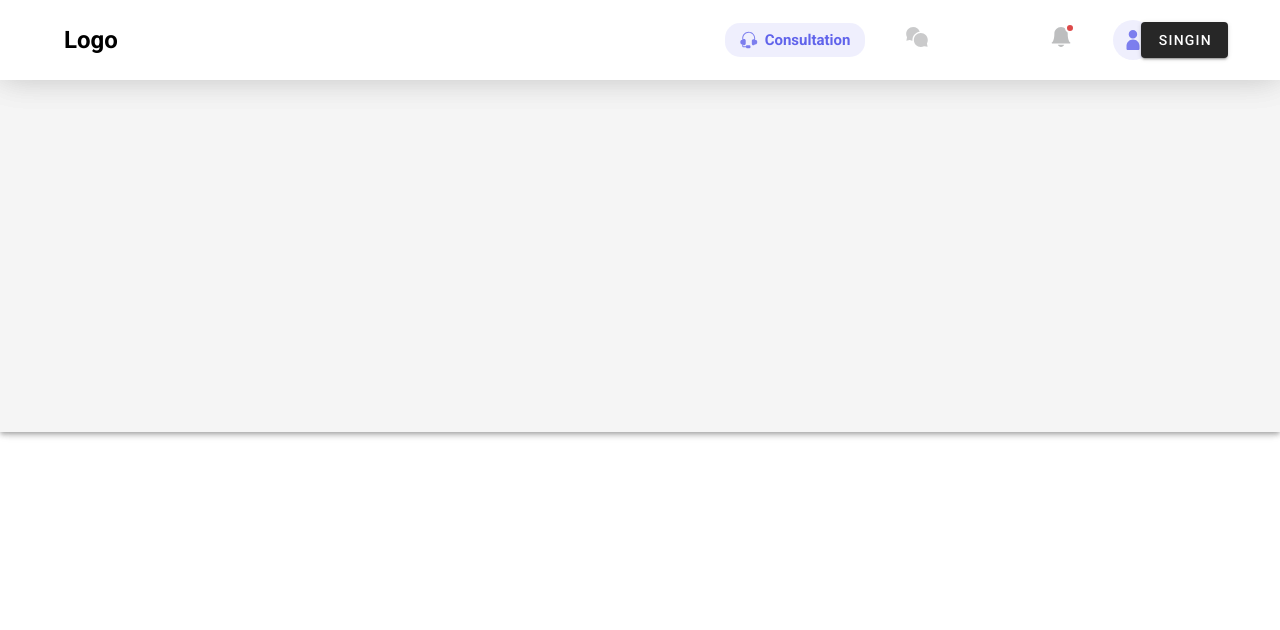
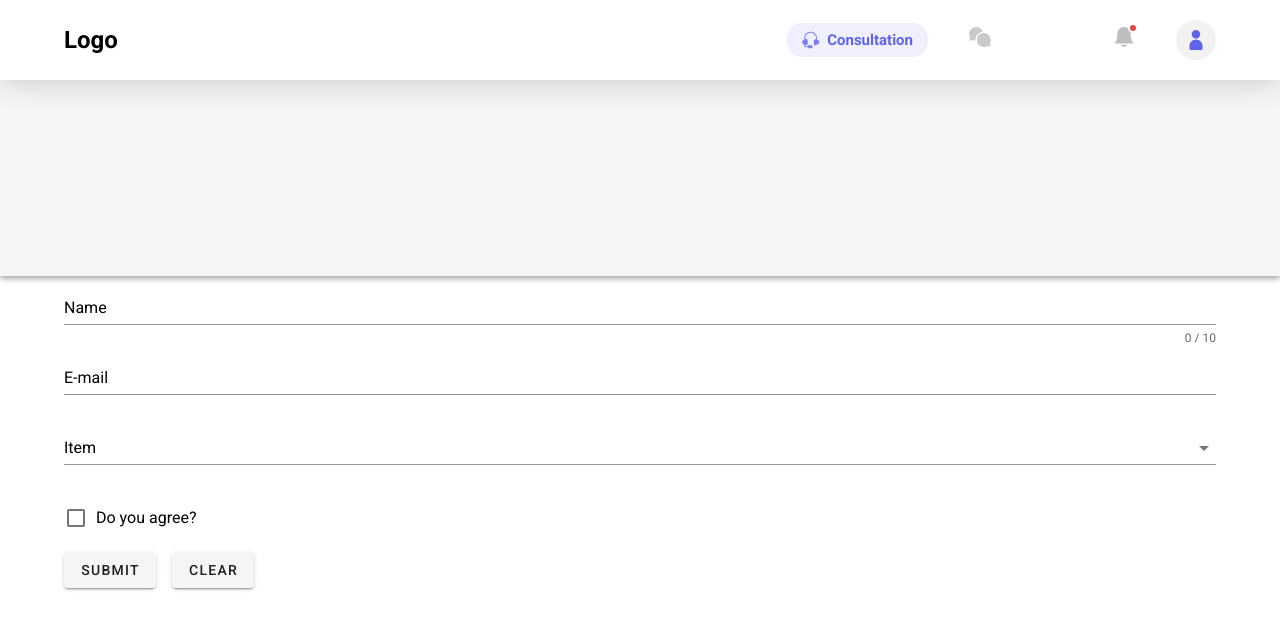
Before and after one commit to kaushalverma568/SMS, a Vue app: page /sign-up in a window 1280 px wide. Shown: the top 630 px of the page. Built offline with nearby package versions, Linux system fonts and the light colour scheme; what vue2-touch-events would draw is missing.

Commit message:
wrap sign in and profile in dropdown. need aprove

```diff
--- a/src/components/Header.vue
+++ b/src/components/Header.vue
@@ -24,13 +24,49 @@
             <img @click="notificationsOpen = !notificationsOpen" alt="notifications icon" src="../assets/notification.svg" />
           </Badge>
 
+
+            <!-- menu__drop -->
+
+           <v-menu offset-y class="navs__button">
+              <template v-slot:activator="{ on, attrs }">
+                <v-btn
+                  v-bind="attrs"
+                  v-on="on"
+                  class="btn__nav"
+                  circle
+                >
+                 <img alt="profile icon" src="../assets/account.svg" />
+                    <!-- <Button  class="btn_profil">
+
+                      </Button> -->
+                </v-btn>
+              </template>
+              <v-list class="navs__button__list">
+                <v-list-item class="adjust_position">
+
+                  <v-list-item-title>
+                    <router-link to="/profile" class="link__profile__drop">
+                     <v-btn class="profile_drop">
+                       Profile
+                      </v-btn>
+                    </router-link>
+                  </v-list-item-title>
+
+                  <v-list-item-title>
+                    <SignIn />
+                  </v-list-item-title>
+
+                </v-list-item>
+              </v-list>
+            </v-menu>
+
+            <!-- menu_end -->
             <!-- // profile -->
-          <router-link to="/profile">
+          <!-- <router-link to="/profile">
             <Button circle class="btn_profil">
               <img alt="profile icon" src="../assets/account.svg" />
             </Button>
-          </router-link>
-            <SignIn />
+          </router-link> -->
         </div>
 
       </div>
@@ -86,6 +122,7 @@
     @media (max-width: 500px)
       padding-right: 15px
       padding-left: 15px
+
 
   a
     img
@@ -159,4 +196,43 @@
             width: 15px
             heigth: 15px
 
+
+
+.btn__nav
+  background: transparent
+  box-shadow: none
+  width: 40px !important
+  min-width: 40px !important
+  height: 40px !important
+  background-color: #F2F2F2 !important
+  border-radius: 40px
+  position: relative
+
+  &::focus
+    background: transparent !important
+    box-shadow: none !important
+.theme--light.v-btn:not(.v-btn--flat):not(.v-btn--text):not(.v-btn--outlined)
+  background: transparent
+  &::before
+    background: transparent
+
+
+
+
+.adjust_position
+  display: flex
+  flex-direction: column
+
+.v-menu__content
+  top: 80px !important
+  left: 0
+
+
+.link__profile__drop
+  text-decoration: none
+  .profile_drop
+    margin-top: 25px
+
+    height: auto
+    background: transparent
 </style>
--- a/src/components/SignIn.vue
+++ b/src/components/SignIn.vue
@@ -2,13 +2,13 @@
   <v-row justify="center">
     <v-dialog v-model="dialog" persistent max-width="391px">
       <template v-slot:activator="{ on, attrs }">
-        <v-btn dark v-bind="attrs" v-on="on"> Singin </v-btn>
+        <v-btn  class="sign__btn" v-bind="attrs" v-on="on"> Sing in </v-btn>
       </template>
 
       <v-card>
         <v-card-title>
           <span class="headline">Log in</span>
-          <v-btn color="" text @click="dialog = false">
+          <v-btn  text @click="dialog = false">
             <img :src="close" alt="close icon">
           </v-btn>
 
@@ -44,8 +44,10 @@
                 ></v-text-field>
               </v-col>
               <div class="wrap_button">
-                 <v-btn class="mr-4" @click="submit"> Log in </v-btn>
-                <v-btn class="mr-4" @click="submit"> Sign up </v-btn>
+                 <v-btn class="" @click="submit"> Log in </v-btn>
+                  <router-link  class="sign_up_btn" to="/sign-up" style="text-decoration: none">
+                      <v-btn class="" @click="submit"> Sign up </v-btn>
+                  </router-link>
               </div>
               </form>
             </v-row>
@@ -123,11 +125,12 @@
 <style lang="sass" >
 .v-dialog
   width: 391px
-  height: 402px
+  height: 410px
   border-radius: 27px !important
   border: 1px solid #979797
   box-shadow: 0px 2px 12px rgba(0, 0, 0, 0.230769) !important
   background: #fff
+
   .v-sheet.v-card:not(.v-sheet--outlined)
     box-shadow: none
   .v-card__title
@@ -162,11 +165,23 @@
         margin-bottom: 23px
         opacity: 0.5
         border: 1px solid #BDBEBF
-      button:nth-child(2)
-        &::before
-          background-color: transparent !important
-          // font-size: 100px
+      .sign_up_btn
+        button
+          border: none
+          width: 100%
+          &::before
+            background-color: transparent !important
+            // font-size: 100px
       .v-btn--contained
         box-shadow: none
 
+
+
+.sign__btn
+  background-color: transparent !important
+  margin-top: 20px
+.v-btn--contained
+  box-shadow: none !important
+  &::before
+    background-color: transparent !important
 </style>
--- /dev/null
+++ b/src/pages/SignUP.vue
@@ -0,0 +1,124 @@
+<template>
+  <form>
+    <v-text-field
+      v-model="name"
+      :error-messages="nameErrors"
+      :counter="10"
+      label="Name"
+      required
+      @input="$v.name.$touch()"
+      @blur="$v.name.$touch()"
+    ></v-text-field>
+    <v-text-field
+      v-model="email"
+      :error-messages="emailErrors"
+      label="E-mail"
+      required
+      @input="$v.email.$touch()"
+      @blur="$v.email.$touch()"
+    ></v-text-field>
+    <v-select
+      v-model="select"
+      :items="items"
+      :error-messages="selectErrors"
+      label="Item"
+      required
+      @change="$v.select.$touch()"
+      @blur="$v.select.$touch()"
+    ></v-select>
+    <v-checkbox
+      v-model="checkbox"
+      :error-messages="checkboxErrors"
+      label="Do you agree?"
+      required
+      @change="$v.checkbox.$touch()"
+      @blur="$v.checkbox.$touch()"
+    ></v-checkbox>
+
+    <v-btn
+      class="mr-4"
+      @click="submit"
+    >
+      submit
+    </v-btn>
+    <v-btn @click="clear">
+      clear
+    </v-btn>
+  </form>
+</template>
+
+
+<script>
+  import { validationMixin } from 'vuelidate'
+  import { required, maxLength, email } from 'vuelidate/lib/validators'
+
+  export default {
+    mixins: [validationMixin],
+
+    validations: {
+      name: { required, maxLength: maxLength(10) },
+      email: { required, email },
+      select: { required },
+      checkbox: {
+        checked (val) {
+          return val
+        },
+      },
+    },
+
+    data: () => ({
+      name: '',
+      email: '',
+      select: null,
+      items: [
+        'Item 1',
+        'Item 2',
+        'Item 3',
+        'Item 4',
+      ],
+      checkbox: false,
+    }),
+
+    computed: {
+      checkboxErrors () {
+        const errors = []
+        if (!this.$v.checkbox.$dirty) return errors
+        !this.$v.checkbox.checked && errors.push('You must agree to continue!')
+        return errors
+      },
+      selectErrors () {
+        const errors = []
+        if (!this.$v.select.$dirty) return errors
+        !this.$v.select.required && errors.push('Item is required')
+        return errors
+      },
+      nameErrors () {
+        const errors = []
+        if (!this.$v.name.$dirty) return errors
+        !this.$v.name.maxLength && errors.push('Name must be at most 10 characters long')
+        !this.$v.name.required && errors.push('Name is required.')
+        return errors
+      },
+      emailErrors () {
+        const errors = []
+        if (!this.$v.email.$dirty) return errors
+        !this.$v.email.email && errors.push('Must be valid e-mail')
+        !this.$v.email.required && errors.push('E-mail is required')
+        return errors
+      },
+    },
+
+    methods: {
+      submit () {
+        this.$v.$touch()
+      },
+      clear () {
+        this.$v.$reset()
+        this.name = ''
+        this.email = ''
+        this.select = null
+        this.checkbox = false
+      },
+    },
+  }
+</script>
--- a/src/routes.js
+++ b/src/routes.js
@@ -8,6 +8,7 @@
 import ExclusiveItems from './pages/ExclusiveItems'
 import BuyAndSale from './pages/BuyAndSale'
 import Item from './pages/Item'
+import SignUp from './pages/SignUP'
 
 // define__routes
 export const routes = [
@@ -21,5 +22,6 @@
   { path: '/exclusive-items', component: ExclusiveItems },
   { path: '/buy-sale', component: BuyAndSale },
   { path: '/item', component: Item },
+  { path: '/sign-up', component: SignUp },
 
 ]
```
